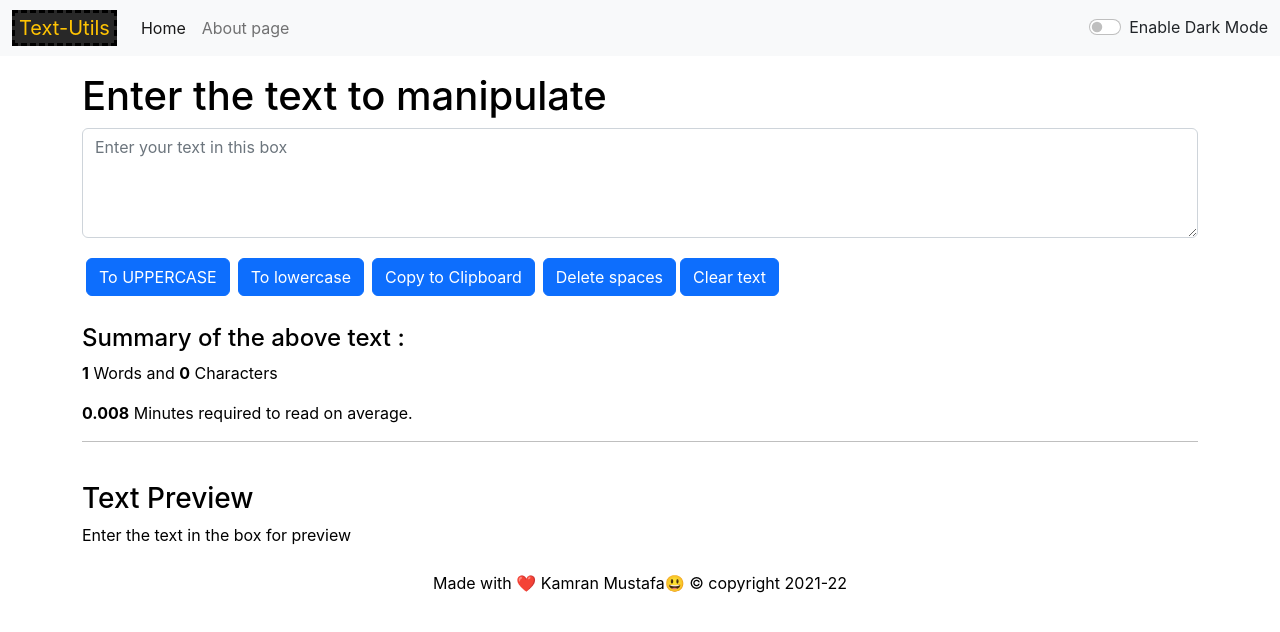
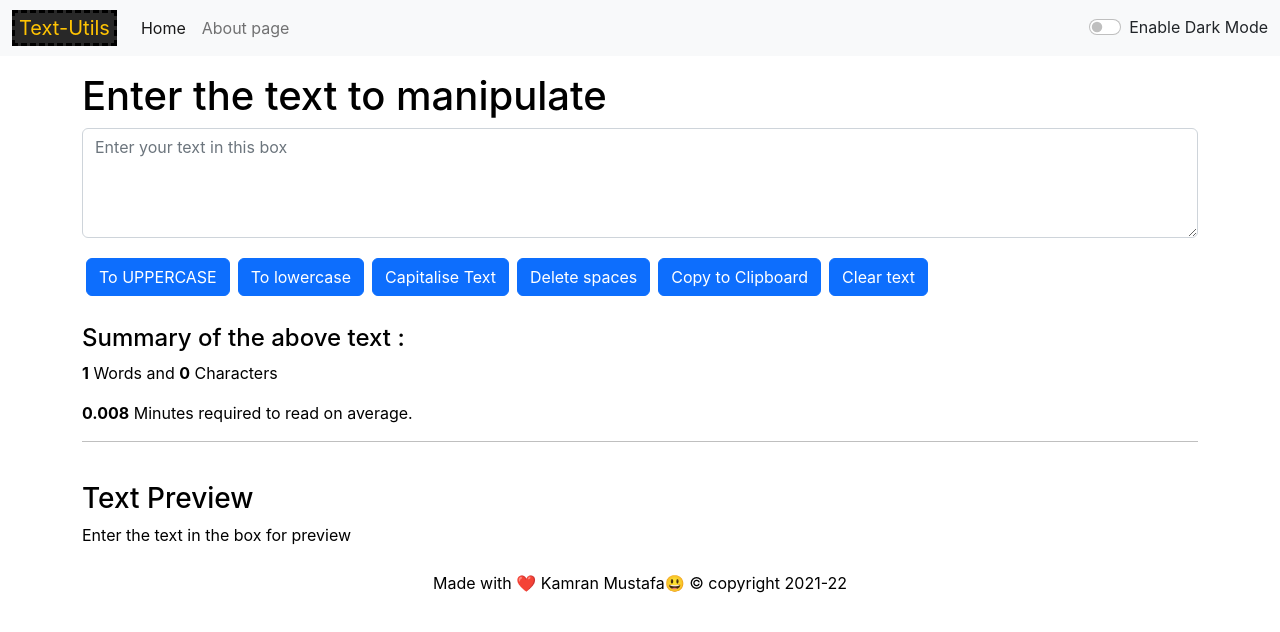
Before and after one commit to mekams/TEXT-UTILS--1, a React (Create React App) app: page / in a window 1280 px wide. Shown: the top 632 px of the page. Built offline with nearby package versions, Linux system fonts and the light colour scheme.

Commit message:
ready to deploy for trials

```diff
--- a/src/components/Form.js
+++ b/src/components/Form.js
@@ -29,24 +29,33 @@ export default function Form(props) {
       setText(newText.join(" "))
     }
 
-    let handleClip = () =>{
-      let text = document.getElementById("box")
-      text.select()
-      navigator.clipboard.writeText(text.value)
+    let handleClip = () =>{                           //copies text to clipboard
+      let selText = document.getElementById("box")    //get the text area inner text by id
+      selText.select()                                  //select text in text area
+      navigator.clipboard.writeText(selText.value)      //copies to clipboard
+    }
+
+    let handleCapital = () =>{
+      let arr = text.split(" ")                                         //splits sentence words in to an array of substring
+      for (let i = 0; i < arr.length; i++) {                            //iterates over each array of substrings
+        arr[i] = arr[i].charAt(0).toUpperCase() + arr[i].slice(1);     //first lettter to capital and splice add rest of string as it its in lowercase
+      }
+      setText(arr.join(" "))      //joins array with spaces and sentence transformed
     }
 
   return (
   <>
-    <div className="container my-3" style={{color: props.mode==="dark"?"white":"black"}}>
+    <div className="container my-3" style={{color: props.mode==="dark"?"white":"black"}}>   {/*if dark=>white color else black */}
         <h1>{props.heading}</h1>
         <div className="mb-3">
         <textarea className="form-control" id="box" value={text} onChange={handleOnChange} placeholder="Enter your text in this box" style={{backgroundColor:props.mode==="dark"?"#0b1239":"white", color: props.mode==="dark"?"white":"black"}} rows= "4"></textarea>
         </div>
         <button className="btn btn-primary mx-1 my-1" onClick={handleUpclick}>To UPPERCASE</button>
         <button className="btn btn-primary mx-1 my-1" onClick={handleDownclick}>To lowercase</button>
+        <button className="btn btn-primary mx-1 my-1" onClick={handleCapital}>Capitalise Text</button>
+        <button className="btn btn-primary mx-1 my-1" onClick={handleSpaces}>Delete spaces</button>
         <button className="btn btn-primary mx-1 my-1" onClick={handleClip}>Copy to Clipboard</button>
-        <button className="btn btn-primary mx-1 my-1" onClick={handleSpaces}>Delete spaces</button>
-        <button className="btn btn-primary" onClick={handleClearclick}>Clear text</button>
+        <button className="btn btn-primary mx-1 my-1" onClick={handleClearclick}>Clear text</button>
     </div>
     <div className="container my-4" style={{color: props.mode==="dark"?"white":"black"}}>
       <h4>Summary of the above text :</h4>
```
